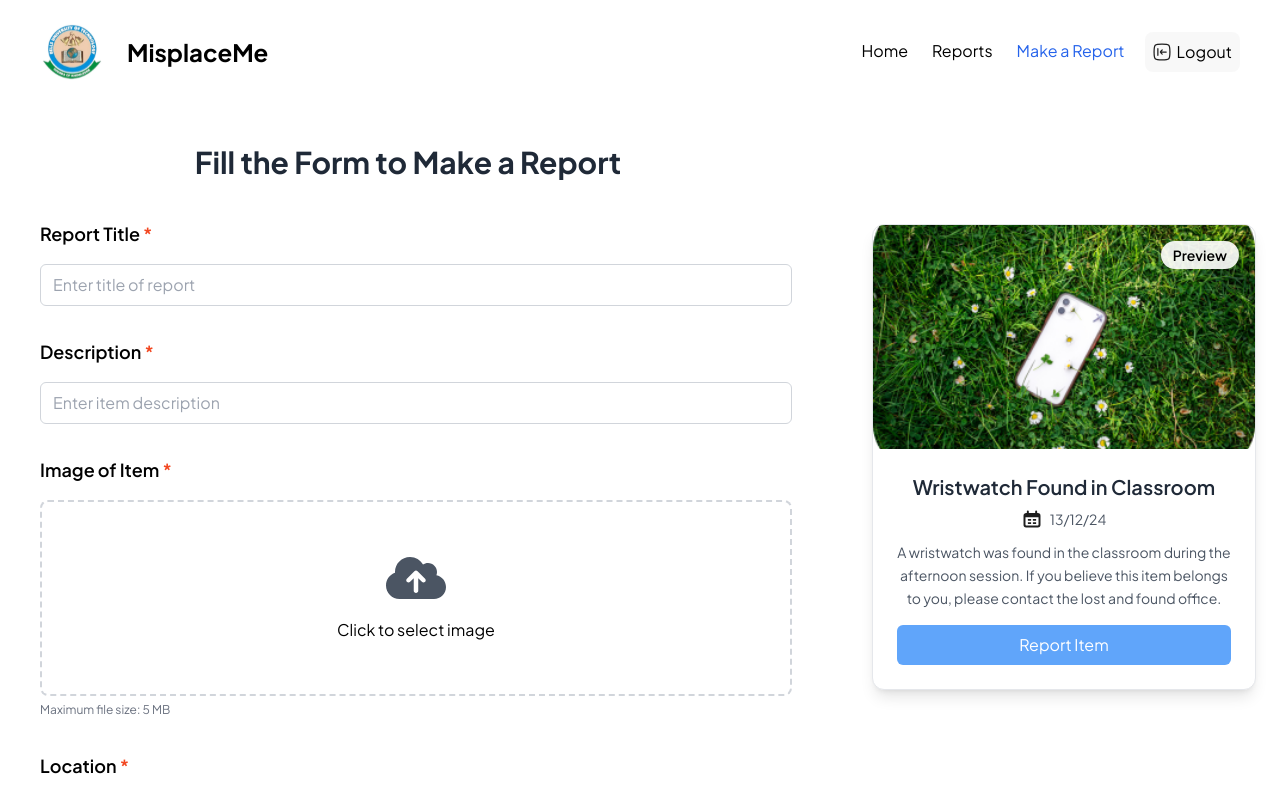
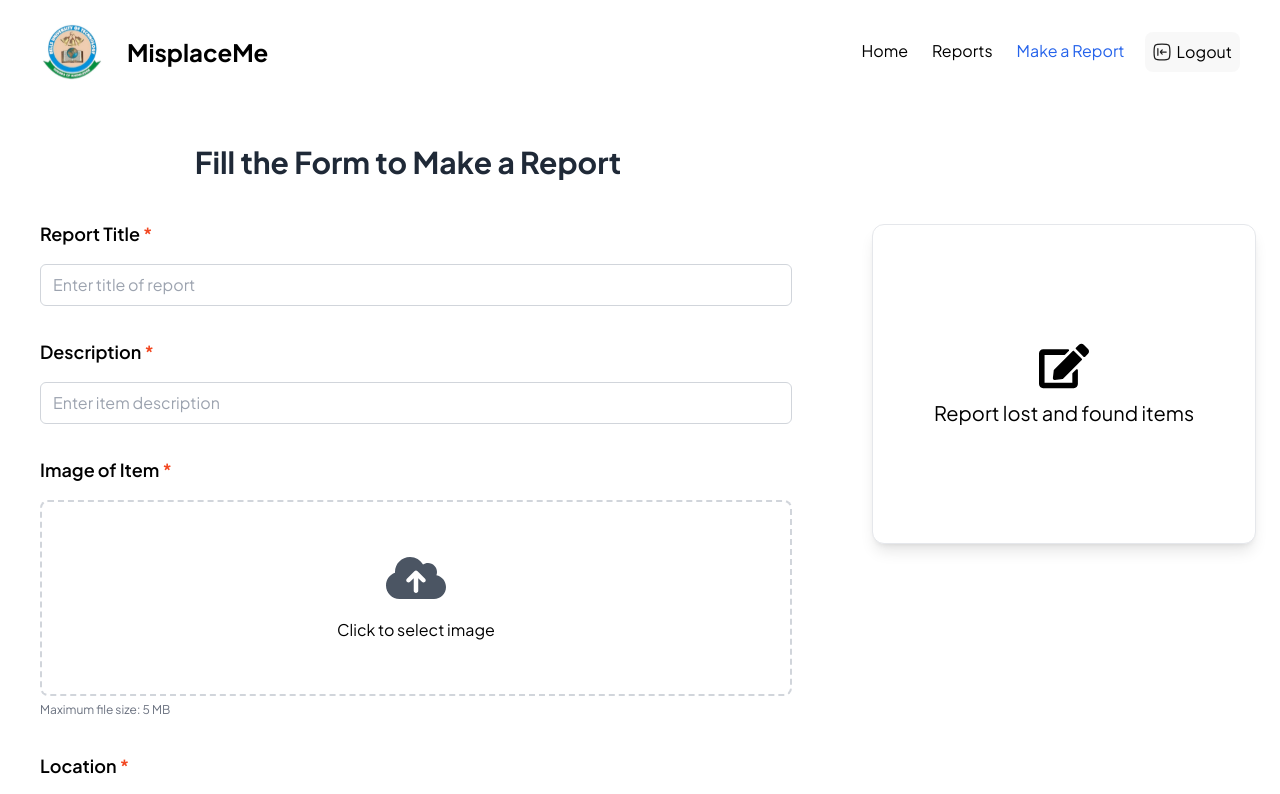
Before and after one commit to Ghreatness-Laboratory/lost-found_bellsuniversity, a React (Create React App) app: page /make-a-report in a window 1280 px wide. Shown: the top 794 px of the page. Built offline with nearby package versions, Linux system fonts and the light colour scheme; a web font is replaced by a local one.

Commit message:
layout: move reportTab.tsx, myReportTab.tsx and reportHistory.tsx to reports folder and create ReportPreview component

```diff
--- a/src/components/makeReport/form.tsx
+++ b/src/components/makeReport/form.tsx
@@ -2,8 +2,8 @@ import React, { ChangeEvent, FormEvent, useState } from "react";
 import Select, { components, OptionProps, SingleValue } from "react-select";
 
 interface FormProps {
-  displayReportForm: boolean,
-  setDisplayReportForm: React.Dispatch<React.SetStateAction<boolean>>,
+  displayReportPreview: boolean,
+  setDisplayReportPreview: React.Dispatch<React.SetStateAction<boolean>>,
 }
 
 type FormError = {
@@ -48,7 +48,7 @@ const CustomOption = (props: OptionProps<Option>) => {
   );
 };
 
-const ReportForm = ({ setDisplayReportForm }: FormProps) => {
+const ReportForm = ({ setDisplayReportPreview }: FormProps) => {
   const [, setIsFocusedTitle] = useState(false);
   const [, setIsFocusedDescription] = useState(false);
   const [selectedOption, setSelectedOption] = useState<SingleValue<Option>>(null);
@@ -142,7 +142,7 @@ const ReportForm = ({ setDisplayReportForm }: FormProps) => {
     e.preventDefault();
 
     if (validateForm()) {
-      setDisplayReportForm(false)
+      setDisplayReportPreview(true)
     }
   };
 
--- /dev/null
+++ b/src/components/makeReport/reportPreview.tsx
@@ -0,0 +1,66 @@
+import React from "react";
+
+interface ReportPreviewProps {
+  name: string,
+  date: {
+    day: number,
+    month: number,
+    year: number
+  },
+  image: string,
+  description: string,
+  location: string,
+}
+
+const ReportPreview = ({ image, name, date, description, location }: ReportPreviewProps) => {
+  return (
+    <div className='lg:absolute lg:right-0 lg:top-20 lg:w-96 w-full'>
+      <div className="bg-white border border-gray-200 rounded-xl shadow-lg overflow-hidden">
+        <div className="relative">
+          <img
+            src={image}
+            alt="Lost and Found Item"
+            className="w-full h-56 object-cover"
+          />
+          <div className="absolute top-4 right-4 bg-white/90 px-3 py-1 rounded-full text-sm font-semibold">
+            Preview
+          </div>
+        </div>
+
+        <div className="p-6 space-y-4">
+          <div className="text-center">
+            <h3 className="text-xl font-semibold text-gray-800">
+              {name}
+            </h3>
+            <p>Location: {location}</p>
+            <div className='flex items-center justify-center gap-2 text-gray-600 mb-3'>
+              <svg xmlns="http://www.w3.org/2000/svg" width="20" height="20" viewBox="0 0 27 27" fill="none">
+                <path d="M21.375 6.75H5.625C4.38236 6.75 3.375 7.75736 3.375 9V21.375C3.375 22.6176 4.38236 23.625 5.625 23.625H21.375C22.6176 23.625 23.625 22.6176 23.625 21.375V9C23.625 7.75736 22.6176 6.75 21.375 6.75Z" stroke="#1E1E1E" strokeWidth="2.66667" />
+                <path d="M3.375 11.25C3.375 9.12825 3.375 8.0685 4.03425 7.40925C4.6935 6.75 5.75325 6.75 7.875 6.75H19.125C21.2467 6.75 22.3065 6.75 22.9657 7.40925C23.625 8.0685 23.625 9.12825 23.625 11.25H3.375Z" fill="#1E1E1E" />
+                <path d="M7.875 3.375V6.75M19.125 3.375V6.75" stroke="#1E1E1E" strokeWidth="2.66667" strokeLinecap="round" />
+                <path d="M11.8125 13.5H8.4375C8.12684 13.5 7.875 13.7518 7.875 14.0625V15.1875C7.875 15.4982 8.12684 15.75 8.4375 15.75H11.8125C12.1232 15.75 12.375 15.4982 12.375 15.1875V14.0625C12.375 13.7518 12.1232 13.5 11.8125 13.5Z" fill="#1E1E1E" />
+                <path d="M11.8125 18H8.4375C8.12684 18 7.875 18.2518 7.875 18.5625V19.6875C7.875 19.9982 8.12684 20.25 8.4375 20.25H11.8125C12.1232 20.25 12.375 19.9982 12.375 19.6875V18.5625C12.375 18.2518 12.1232 18 11.8125 18Z" fill="#1E1E1E" />
+                <path d="M18.5625 13.5H15.1875C14.8768 13.5 14.625 13.7518 14.625 14.0625V15.1875C14.625 15.4982 14.8768 15.75 15.1875 15.75H18.5625C18.8732 15.75 19.125 15.4982 19.125 15.1875V14.0625C19.125 13.7518 18.8732 13.5 18.5625 13.5Z" fill="#1E1E1E" />
+                <path d="M18.5625 18H15.1875C14.8768 18 14.625 18.2518 14.625 18.5625V19.6875C14.625 19.9982 14.8768 20.25 15.1875 20.25H18.5625C18.8732 20.25 19.125 19.9982 19.125 19.6875V18.5625C19.125 18.2518 18.8732 18 18.5625 18Z" fill="#1E1E1E" />
+              </svg>
+              <p className='text-sm'>{date?.day}/{date?.month}/{date?.year}</p>
+            </div>
+
+            <p className="text-gray-600 text-sm leading-relaxed">
+              {description}
+            </p>
+          </div>
+
+          <button className="bg-blue-400 text-white px-4 py-2 rounded-md active:bg-blue-500 md:hover:bg-blue-500 transition-colors w-full">
+            Report Item
+          </button>
+          <button className="bg-blue-400 text-white px-4 py-2 rounded-md active:bg-blue-500 md:hover:bg-blue-500 transition-colors w-full">
+            Cancel Report
+          </button>
+        </div>
+      </div>
+    </div>
+  )
+}
+
+export default ReportPreview;
--- a/src/pages/makeReport.tsx
+++ b/src/pages/makeReport.tsx
@@ -1,9 +1,12 @@
 import React, { useState } from "react";
 import ReportForm from "../components/makeReport/form";
 import LostImage from '../assets/images/male-hand-holding-glasses-isolated 1.png'
+import ReportPreview from "../components/makeReport/reportPreview";
+import { FaEdit } from "react-icons/fa";
 
 function MakeAReport() {
-  const [displayReportForm, setDisplayReportForm] = useState(false)
+  const [displayReportPreview, setDisplayReportPreview] = useState(false);
+  const date = { day: 23, month: 8, year: 24 }
 
   return (
     <div className="container mx-auto px-4 md:px-6 py-10">
@@ -13,54 +16,29 @@ function MakeAReport() {
             Fill the Form to Make a Report
           </h1>
           <ReportForm
-            displayReportForm={displayReportForm}
-            setDisplayReportForm={setDisplayReportForm}
+            displayReportPreview={displayReportPreview}
+            setDisplayReportPreview={setDisplayReportPreview}
           />
         </div>
 
-        <div className='lg:absolute lg:right-0 lg:top-20 lg:w-96 w-full'>
-          <div className="bg-white border border-gray-200 rounded-xl shadow-lg overflow-hidden">
-            <div className="relative">
-              <img
-                src={LostImage}
-                alt="Lost and Found Item"
-                className="w-full h-56 object-cover"
-              />
-              <div className="absolute top-4 right-4 bg-white/90 px-3 py-1 rounded-full text-sm font-semibold">
-                Preview
+        {displayReportPreview ? (
+          <ReportPreview
+            name='Found Iphone At Football Field'
+            image={LostImage}
+            description=" A wristwatch was found in the classroom during the afternoon session. If you believe this item belongs to you, please contact the lost and found office."
+            date={date}
+            location='Classroom'
+          />
+        ) : (
+          <div className='lg:absolute lg:right-0 lg:top-20 lg:w-96 w-full'>
+            <div className="bg-white grid place-items-center border border-gray-200 rounded-xl shadow-lg overflow-hidden h-40 lg:h-80 text-center text-base lg:text-xl">
+              <div className="flex flex-col gap-2 items-center">
+                <FaEdit size={50} />
+                Report lost and found items
               </div>
             </div>
-
-            <div className="p-6 space-y-4">
-              <div className="text-center">
-                <h3 className="text-xl font-semibold text-gray-800 mb-2">
-                  Wristwatch Found in Classroom
-                </h3>
-                <div className='flex items-center justify-center gap-2 text-gray-600 mb-3'>
-                  <svg xmlns="http://www.w3.org/2000/svg" width="20" height="20" viewBox="0 0 27 27" fill="none">
-                    <path d="M21.375 6.75H5.625C4.38236 6.75 3.375 7.75736 3.375 9V21.375C3.375 22.6176 4.38236 23.625 5.625 23.625H21.375C22.6176 23.625 23.625 22.6176 23.625 21.375V9C23.625 7.75736 22.6176 6.75 21.375 6.75Z" stroke="#1E1E1E" strokeWidth="2.66667" />
-                    <path d="M3.375 11.25C3.375 9.12825 3.375 8.0685 4.03425 7.40925C4.6935 6.75 5.75325 6.75 7.875 6.75H19.125C21.2467 6.75 22.3065 6.75 22.9657 7.40925C23.625 8.0685 23.625 9.12825 23.625 11.25H3.375Z" fill="#1E1E1E" />
-                    <path d="M7.875 3.375V6.75M19.125 3.375V6.75" stroke="#1E1E1E" strokeWidth="2.66667" strokeLinecap="round" />
-                    <path d="M11.8125 13.5H8.4375C8.12684 13.5 7.875 13.7518 7.875 14.0625V15.1875C7.875 15.4982 8.12684 15.75 8.4375 15.75H11.8125C12.1232 15.75 12.375 15.4982 12.375 15.1875V14.0625C12.375 13.7518 12.1232 13.5 11.8125 13.5Z" fill="#1E1E1E" />
-                    <path d="M11.8125 18H8.4375C8.12684 18 7.875 18.2518 7.875 18.5625V19.6875C7.875 19.9982 8.12684 20.25 8.4375 20.25H11.8125C12.1232 20.25 12.375 19.9982 12.375 19.6875V18.5625C12.375 18.2518 12.1232 18 11.8125 18Z" fill="#1E1E1E" />
-                    <path d="M18.5625 13.5H15.1875C14.8768 13.5 14.625 13.7518 14.625 14.0625V15.1875C14.625 15.4982 14.8768 15.75 15.1875 15.75H18.5625C18.8732 15.75 19.125 15.4982 19.125 15.1875V14.0625C19.125 13.7518 18.8732 13.5 18.5625 13.5Z" fill="#1E1E1E" />
-                    <path d="M18.5625 18H15.1875C14.8768 18 14.625 18.2518 14.625 18.5625V19.6875C14.625 19.9982 14.8768 20.25 15.1875 20.25H18.5625C18.8732 20.25 19.125 19.9982 19.125 19.6875V18.5625C19.125 18.2518 18.8732 18 18.5625 18Z" fill="#1E1E1E" />
-                  </svg>
-                  <p className='text-sm'>13/12/24</p>
-                </div>
-
-                <p className="text-gray-600 text-sm leading-relaxed">
-                  A wristwatch was found in the classroom during the afternoon session.
-                  If you believe this item belongs to you, please contact the lost and found office.
-                </p>
-              </div>
-
-              <button className="bg-blue-400 text-white px-4 py-2 rounded-md active:bg-blue-500 md:hover:bg-blue-500 transition-colors w-full">
-                Report Item
-              </button>
-            </div>
           </div>
-        </div>
+        )}
       </section>
     </div>
   );
--- a/src/pages/reports.tsx
+++ b/src/pages/reports.tsx
@@ -1,6 +1,6 @@
 import React, { useState } from "react";
-import MyReportsTab from "../components/makeReport/myReportsTab";
-import ReportTab from "../components/makeReport/reportTab";
+import MyReportsTab from "../components/reports/myReportsTab";
+import ReportTab from "../components/reports/reportTab";
 
 type TabType = "Reports" | "My Reports";
 
```
Also changed, not shown: src/components/reports/myReportsTab.tsx (renamed from src/components/makeReport/myReportsTab.tsx), src/components/reports/reportHistory.tsx (renamed from src/components/makeReport/reportHistory.tsx), src/components/reports/reportTab.tsx (renamed from src/components/makeReport/reportTab.tsx).
